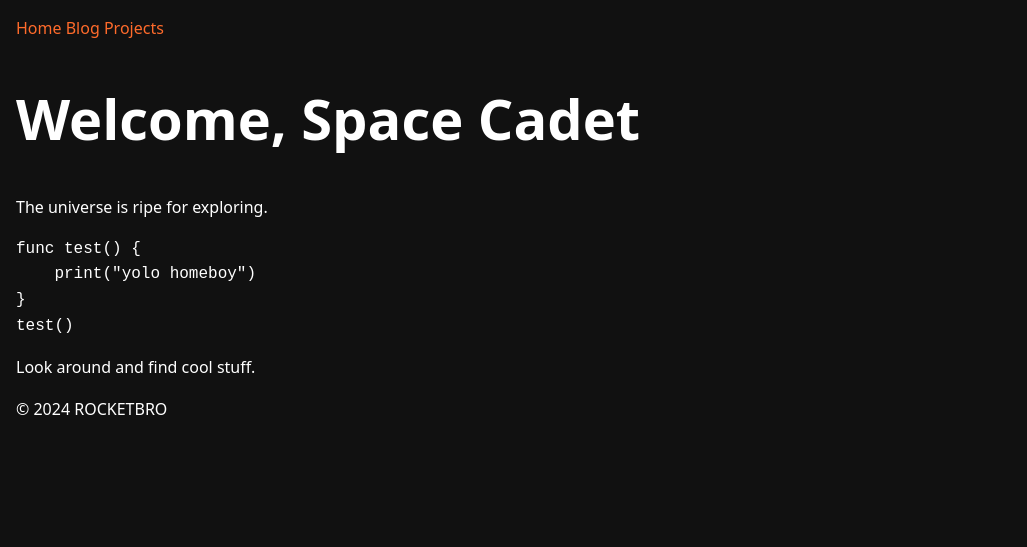
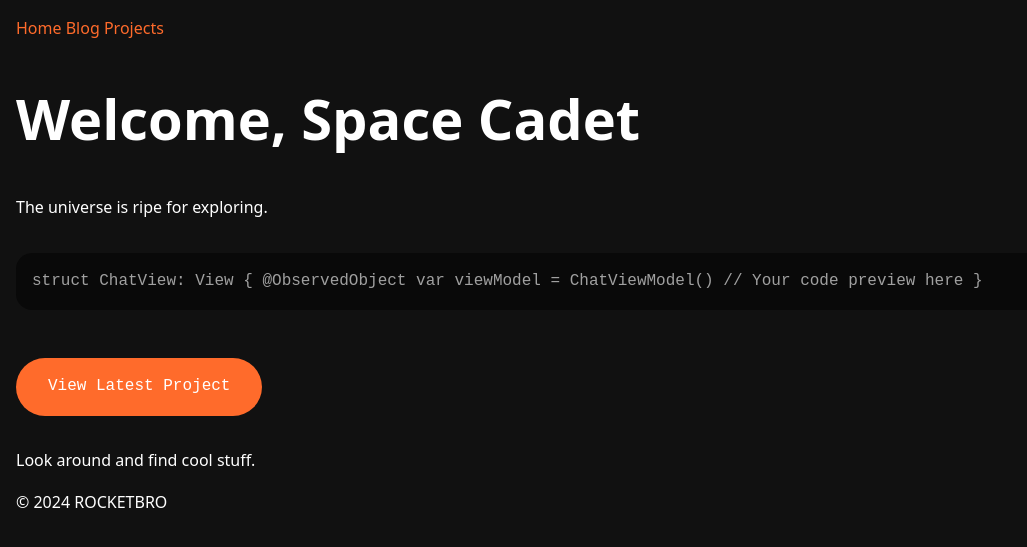
Before and after one commit to rocketbro/rocketbro.github.io, a Jekyll site: the page built from index.md, in a window 1280 px wide. Shown: the top 547 px of the page, without its empty margins (0-1027 px from the left). Built offline with Jekyll 4.4.1, drawn with Linux system fonts in a browser that asks for light colours.

Commit message:
try code block

````diff
--- a/index.md
+++ b/index.md
@@ -7,10 +7,13 @@ title: Home
 
 The universe is ripe for exploring.
 
-```swift
-func test() {
-    print("yolo homeboy")
+<div class="code-preview">
+struct ChatView: View {
+    @ObservedObject var viewModel = ChatViewModel()
+    // Your code preview here
 }
-test()
-```
+</div>
+
+<a href="/projects" class="button">View Latest Project</a>
+
 Look around and find cool stuff.
````
